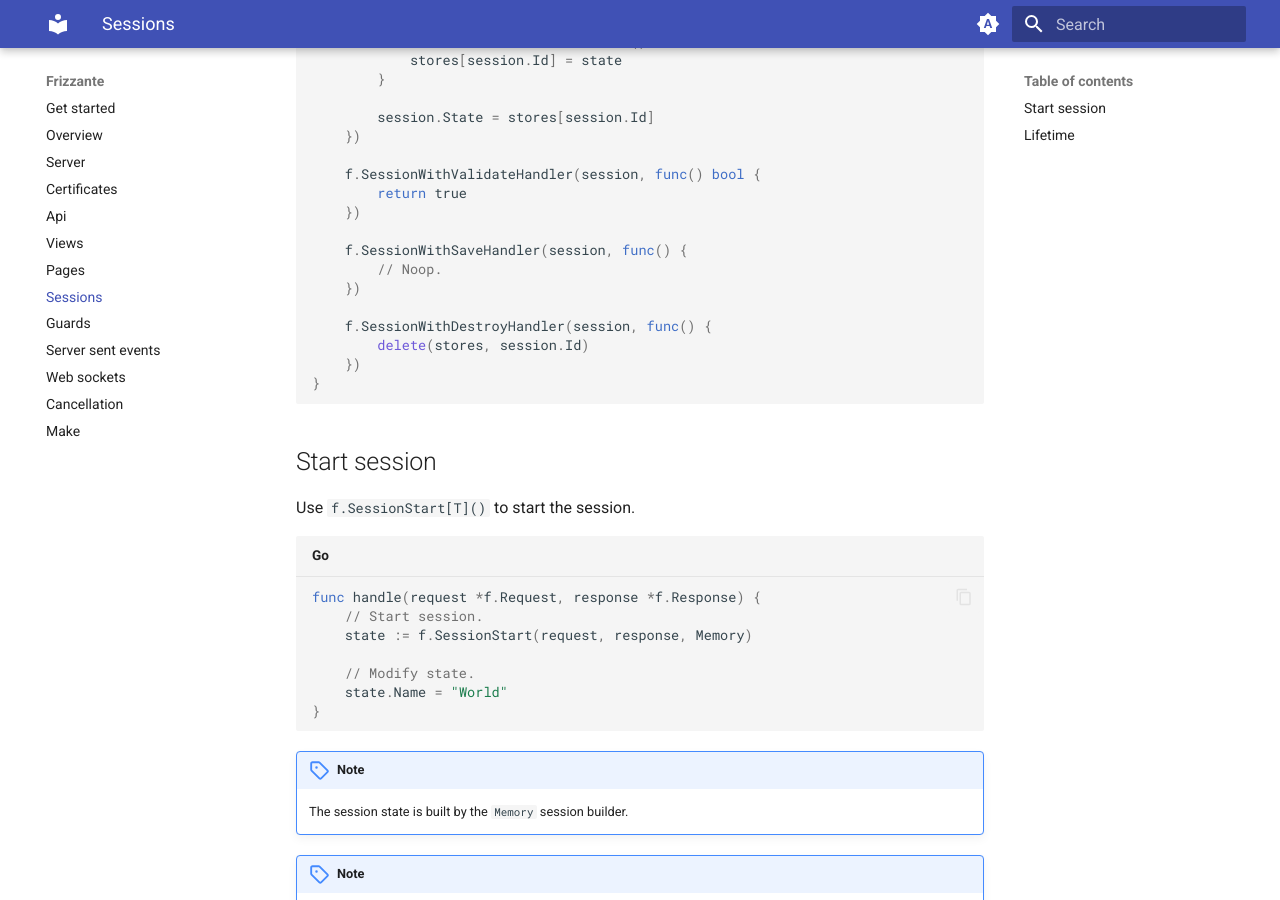
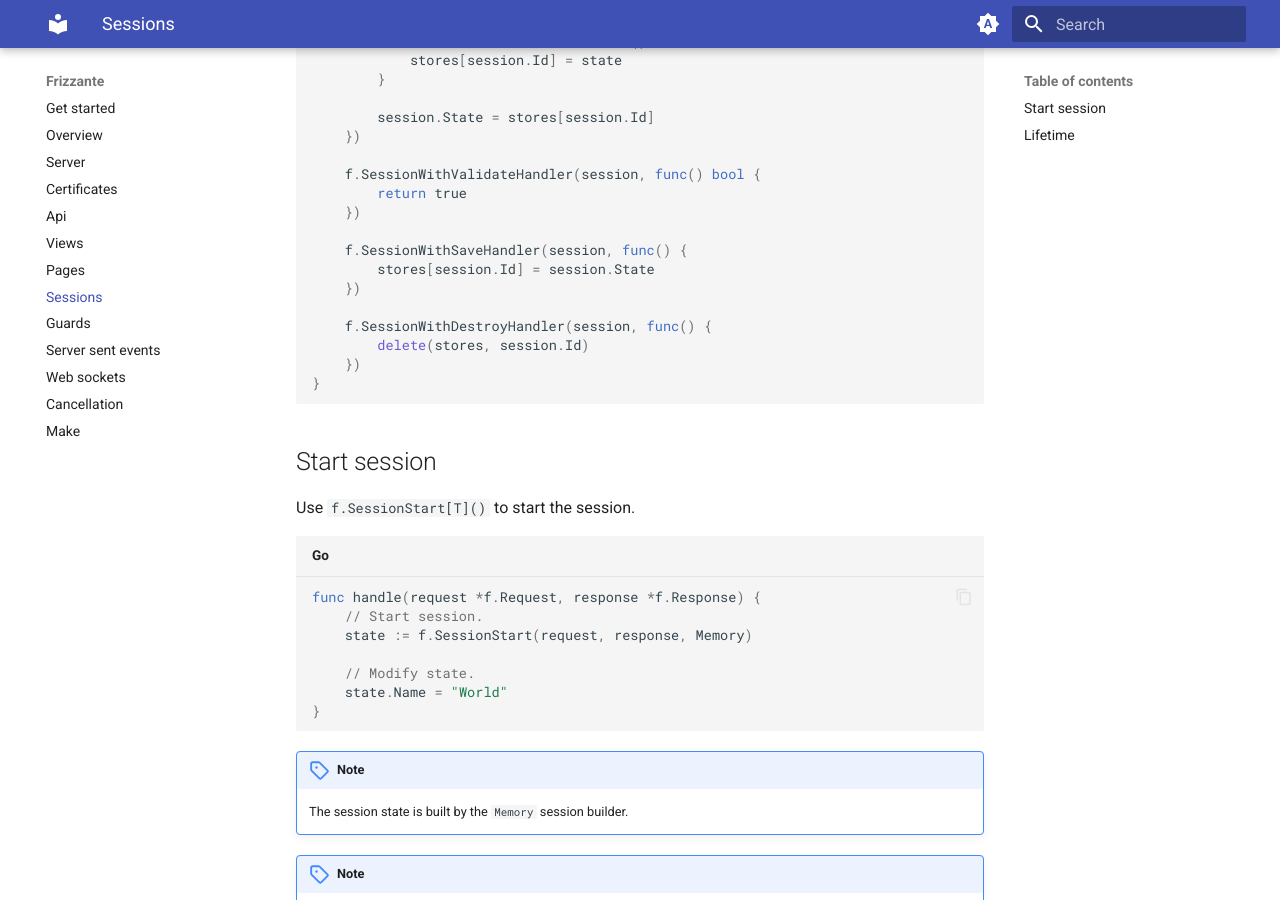
Before and after one commit to razshare/frizzante-docs, an MkDocs documentation site: the page built from docs/sessions.md, in a window 1280 px wide and 900 px high, scrolled down 660 px. Built offline with MkDocs 1.6.1 and Material for MkDocs 9.7.7, drawn with Linux system fonts in a browser that asks for light colours.

Commit message:
chore(docs): update sessions.

```diff
--- a/docs/sessions.md
+++ b/docs/sessions.md
@@ -34,7 +34,7 @@ func Memory(session *f.Session[State]) {
 	})
 
 	f.SessionWithSaveHandler(session, func() {
-		// Noop.
+		stores[session.Id] = session.State
 	})
 
 	f.SessionWithDestroyHandler(session, func() {
```
